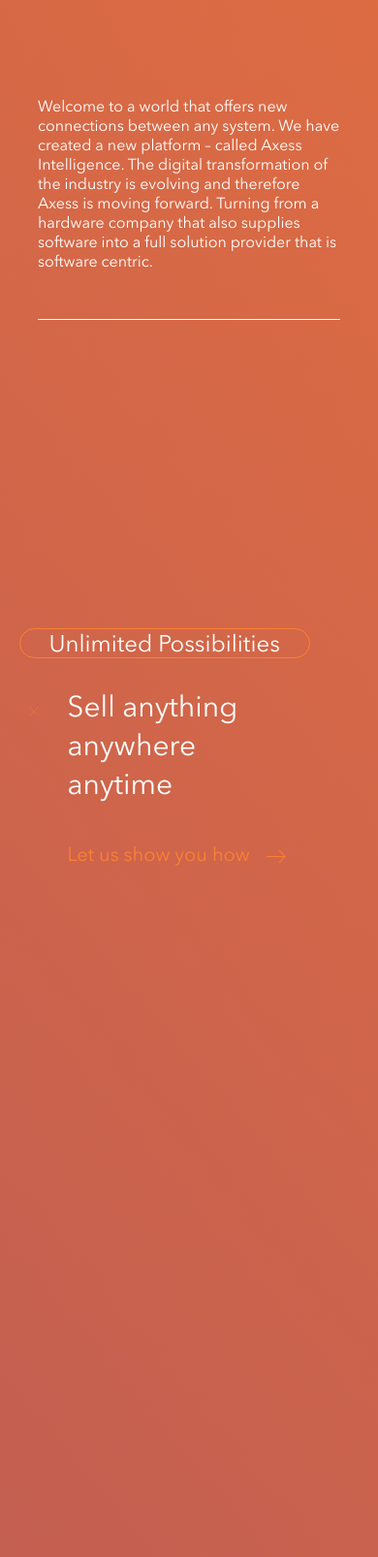
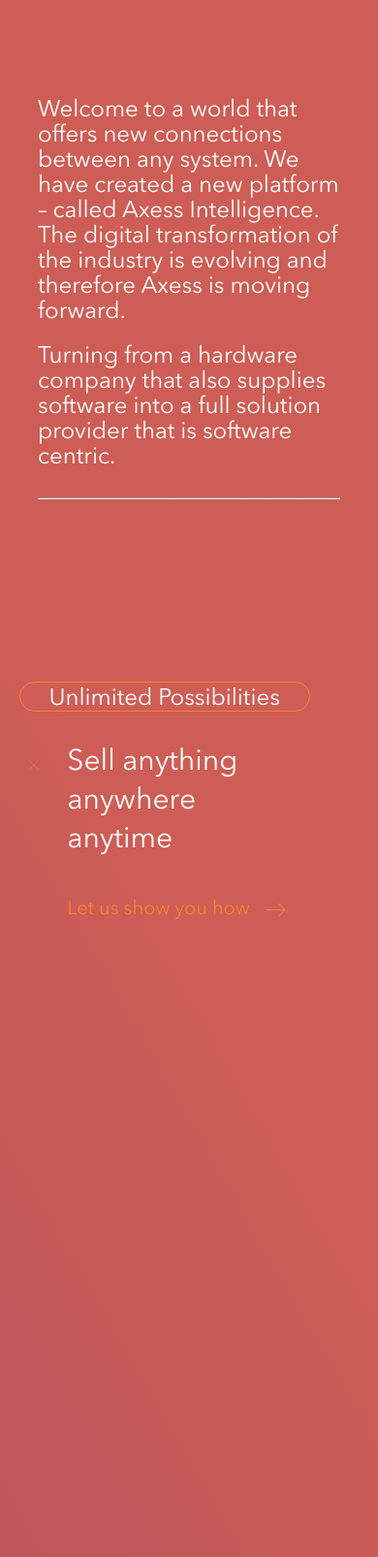
Before and after one commit to SateSate/axess-microsite, a PHP site: page / in a window 390 px wide; the page is wider, and only the part inside the window is pictured. Shown: the part 928-2534 px from the top of that part at 97% size. Run offline with PHP 8.4, Linux system fonts and the light colour scheme; some libraries are stand-ins or nearby versions.

Commit message:
what section half done for desktop and mobile, background color changed

```diff
--- a/assets/css/style.css
+++ b/assets/css/style.css
@@ -55,11 +55,28 @@
 
 body {
   color: #fff;
-  background: #e8713c;
-  background: linear-gradient(230deg, #e8713c 0%, #5a2c8e 100%);
   font-family: 'Avenir Next Cyr';
   font-weight: 400;
   position: relative;
+}
+
+.background {
+  background: hsla(4, 55%, 57%, 1);
+  background: linear-gradient(
+    -150deg,
+    hsla(4, 55%, 57%, 1) 14%,
+    hsla(271, 52%, 36%, 1) 100%
+  );
+  background: -moz-linear-gradient(
+    -150deg,
+    hsla(4, 55%, 57%, 1) 14%,
+    hsla(271, 52%, 36%, 1) 100%
+  );
+  background: -webkit-linear-gradient(
+    -150deg,
+    hsla(4, 55%, 57%, 1) 14%,
+    hsla(271, 52%, 36%, 1) 100%
+  );
 }
 /*////////////////////////////BANNER AND NAV/////////////////////////////////*/
 .banner-section {
@@ -142,12 +159,6 @@
   object-fit: cover;
 }
 
-@media screen and (max-width: 580px) {
-  .nav .nav-list {
-    flex-direction: column;
-    gap: 5px;
-  }
-}
 @media screen and (max-width: 768px) {
   .nav {
     padding: 30px 5% 0;
@@ -170,6 +181,13 @@
   }
 }
 
+@media screen and (max-width: 580px) {
+  .nav .nav-list {
+    flex-direction: column;
+    gap: 5px;
+  }
+}
+
 @keyframes bounce {
   0% {
     transform: translateY(0);
@@ -182,46 +200,35 @@
   }
 }
 
-/*////////////////////////////BANNER AND NAV/////////////////////////////////*/
+/*////////////////////////////WHAT SECTION/////////////////////////////////*/
 
 .story-container {
-  padding: 145px 10% 0;
+  padding: 100px 10% 0;
   margin-bottom: 200px;
 }
-@media screen and (max-width: 767px) {
-  .story-container {
-    padding: 100px 10% 0;
-    margin-bottom: 100px;
-  }
-}
 .story-container .content {
-  height: 100%;
   display: flex;
   flex-direction: column;
-  justify-content: space-between;
 }
+.story-container .content p {
+  font-size: 70px;
+  line-height: 80px;
+  display: block;
+  margin: 0;
+  align-self: center;
+  max-width: 1400px;
+  text-indent: 80px;
+}
+
+.story-container .content .margin-bottom {
+  margin-bottom: 70px;
+}
+
 .story-container .content h2 {
   font-size: 150px;
   line-height: 133px;
   font-weight: 300;
-}
-@media screen and (max-width: 992px) {
-  .story-container .content h2 {
-    font-size: 100px;
-    line-height: 103px;
-  }
-}
-@media screen and (max-width: 768px) {
-  .story-container .content h2 {
-    font-size: 60px;
-    line-height: 63px;
-  }
-}
-@media screen and (max-width: 560px) {
-  .story-container .content h2 {
-    font-size: 40px;
-    line-height: 43px;
-  }
+  padding-top: 50px;
 }
 .story-container .content h2 span {
   display: inline-block;
@@ -245,21 +252,13 @@
   z-index: -1;
   padding: 20px 40px;
 }
-@media screen and (max-width: 768px) {
-  .story-container .content h2 span.tag::after {
-    padding: 10px 25px;
-  }
-}
+
 .story-container .content h2 span:not(.tag) {
   position: relative;
   display: inline-block;
   margin-right: 35px;
 }
-@media screen and (max-width: 560px) {
-  .story-container .content h2 span:not(.tag) {
-    margin-right: 15px;
-  }
-}
+
 .story-container .content h2 span:not(.tag)::after {
   content: '';
   padding: 20px 40px;
@@ -274,31 +273,66 @@
   height: 100%;
   z-index: -1;
 }
-@media screen and (max-width: 768px) {
-  .story-container .content h2 span:not(.tag)::after {
-    padding: 10px 25px;
-  }
-}
-@media screen and (max-width: 560px) {
-  .story-container .content h2 span:not(.tag)::after {
-    padding: 5px 15px;
-  }
-}
+
 .story-container .seperator {
   margin: 106px auto 80px;
 }
-@media screen and (max-width: 768px) {
-  .story-container .seperator {
-    margin: 50px auto 50px;
+
+@media screen and (max-width: 992px) {
+  .story-container .content h2 {
+    font-size: 100px;
+    line-height: 103px;
+  }
+
+  @media screen and (max-width: 767px) {
+    .story-container {
+      padding: 100px 10% 0;
+      margin-bottom: 100px;
+    }
+    .story-container .content h2 {
+      font-size: 60px;
+      line-height: 63px;
+    }
+    .story-container .content h2 span.tag::after {
+      padding: 10px 25px;
+    }
+    .story-container .content h2 span:not(.tag)::after {
+      padding: 10px 25px;
+    }
+    .story-container .seperator {
+      margin: 50px auto 50px;
+    }
+  }
+  @media screen and (max-width: 560px) {
+    .story-container {
+      margin-bottom: 10px;
+    }
+    .story-container .content p {
+      font-size: 24px;
+      line-height: 26px;
+      text-indent: 0px;
+    }
+    .story-container .content .margin-bottom {
+      margin-bottom: 20px;
+    }
+    .story-container .content h2 {
+      font-size: 30px;
+      line-height: 33px;
+      padding-top: 10px;
+    }
+    .story-container .seperator {
+      margin: 30px auto 30px;
+    }
+    .story-container .content h2 span:not(.tag) {
+      margin-right: 15px;
+    }
+    .story-container .content h2 span:not(.tag)::after {
+      padding: 5px 15px;
+    }
   }
 }
 
-.seperator {
-  height: 0.5px;
-  background-color: #fff;
-  width: 100%;
-  margin: 50px auto;
-}
+/*////////////////////////////WHAT SECTION/////////////////////////////////*/
 
 .h-container {
   overflow-x: hidden;
@@ -859,3 +893,9 @@
   height: 2px;
   background: #000;
 }
+
+/*common*/
+.seperator {
+  width: 100%;
+  background-color: #fff;
+}
--- a/index.html
+++ b/index.html
@@ -72,19 +72,21 @@
         ></video>
       </div>
     </div>
-    <div class="container">
-      <div class="story-container" id="what">
+    <div class="background">
+
+      <div class="story-container">
         <div class="content">
-          <span>
+          <p class="margin-bottom">
             Welcome to a world that offers new connections between any system.
             We have created a new platform – called Axess Intelligence. The
             digital transformation of the industry is evolving and therefore
-            Axess is moving forward. Turning from a hardware company that also
+            Axess is moving forward. </p>
+            <p> Turning from a hardware company that also
             supplies software into a full solution provider that is software
             centric.
-          </span>
-          <div class="seperator story-seperator"></div>
-          <h2 class="text2">
+            </p>
+          <hr class="seperator"/>
+          <h2 class="text-what" id="what">
             <span>What</span>
             do we <br />
             want to talk <br />
@@ -219,6 +221,8 @@
           src="./assets/img/campaign-card-06.png"
         />
       </div>
+
+</div>
       <div class="white">
         <div class="white-content">
           <h2>
@@ -315,7 +319,7 @@
           </div>
         </div>
       </div>
-    </div>
+
     <script src="https://cdnjs.cloudflare.com/ajax/libs/gsap/3.9.1/gsap.min.js"></script>
     <script src="https://cdnjs.cloudflare.com/ajax/libs/gsap/3.9.1/ScrollTrigger.min.js"></script>
     <script src="./assets/js/script.js"></script>
```
Also changed, not shown: assets/js/script.js (+23 -32 lines).
